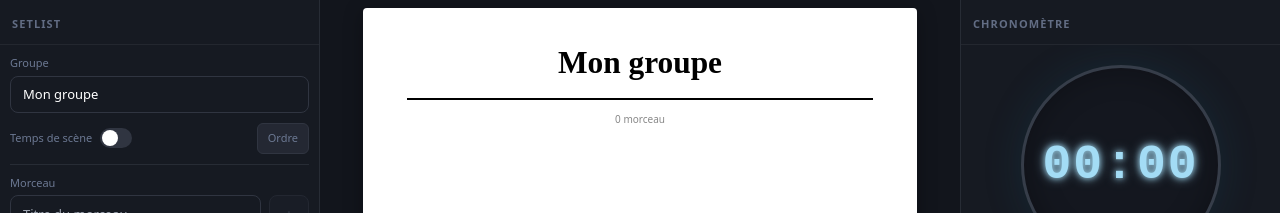
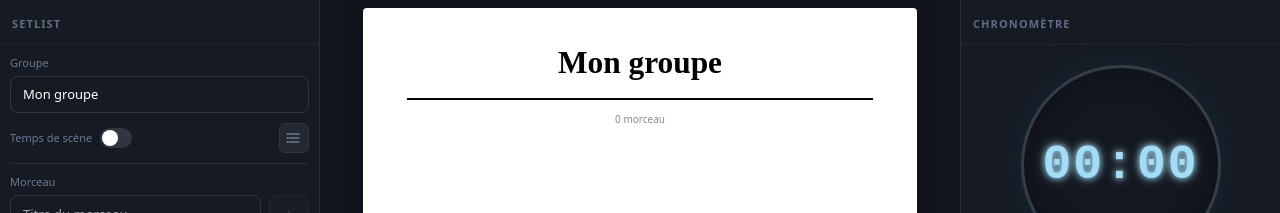
Before and after one commit to DjoAHP/setlab-saas, a React (Vite) app: page / in a window 1280 px wide. Shown: the top 213 px of the page. Built offline with nearby package versions, Linux system fonts and the light colour scheme; the HTML template or start-up script is replaced by a standard one.

Commit message:
feat: replace Ordre text with SVG icon, add toast notification for chrono transfer

```diff
--- a/src/components/ChronoPanel.tsx
+++ b/src/components/ChronoPanel.tsx
@@ -8,6 +8,8 @@ export function ChronoPanel() {
   const [elapsedMs, setElapsedMs] = useState(0);
   const [display, setDisplay] = useState({ minutes: 0, seconds: 0 });
   const [selectedSongId, setSelectedSongId] = useState("");
+  const [toastVisible, setToastVisible] = useState(false);
+  const [toastSong, setToastSong] = useState("");
 
   useEffect(() => {
     const listener = (state: any) => {
@@ -31,13 +33,17 @@ export function ChronoPanel() {
     return () => document.removeEventListener("keydown", onKey);
   }, [isRunning]);
 
+  const songs = [...(setlist?.songs ?? [])].sort((a, b) => a.position - b.position);
+
   const handleTransfert = useCallback(() => {
     if (!selectedSongId || elapsedMs === 0) return;
     const newTime = Math.floor(elapsedMs / 1000);
     updateSong(selectedSongId, { time: newTime });
-  }, [selectedSongId, elapsedMs, updateSong]);
-
-  const songs = [...(setlist?.songs ?? [])].sort((a, b) => a.position - b.position);
+    const song = songs.find((s) => s.id === selectedSongId);
+    setToastSong(song?.title ?? "");
+    setToastVisible(true);
+    setTimeout(() => setToastVisible(false), 2000);
+  }, [selectedSongId, elapsedMs, updateSong, songs]);
 
   const formatMs = (ms: number) => {
     const totalSec = Math.floor(ms / 1000);
@@ -168,6 +174,19 @@ export function ChronoPanel() {
           </button>
         </div>
       </div>
+
+      {/* Toast confirmation */}
+      <div
+        style={{
+          position: "fixed", bottom: "80px", left: "50%", transform: "translateX(-50%)",
+          background: "hsl(var(--tl-accent-button))", color: "white",
+          padding: "8px 16px", borderRadius: "8px", fontSize: "12px",
+          opacity: toastVisible ? 1 : 0, transition: "opacity 0.3s",
+          pointerEvents: "none", zIndex: 200, whiteSpace: "nowrap",
+        }}
+      >
+        ✓ Temps ajouté à « {toastSong} »
+      </div>
     </div>
   );
 }
--- a/src/components/SetlistEditor.tsx
+++ b/src/components/SetlistEditor.tsx
@@ -294,12 +294,19 @@ export function SetlistEditor() {
                 onClick={() => setOrdreModalOuverte(true)}
                 style={{
                   background: "hsl(222, 18%, 17%)", border: "1px solid hsl(220, 15%, 22%)",
-                  color: "hsl(220, 15%, 50%)", padding: "6px 10px", borderRadius: "6px",
-                  fontSize: "11px", cursor: "pointer", whiteSpace: "nowrap",
+                  color: "hsl(220, 15%, 50%)", padding: "6px", borderRadius: "6px",
+                  cursor: "pointer", display: "flex", alignItems: "center", justifyContent: "center",
                 }}
                 title="Réordonner les morceaux"
               >
-                Ordre
+                <svg width="16" height="16" viewBox="0 0 16 16" fill="none" stroke="currentColor" strokeWidth="1.5" strokeLinecap="round">
+                  <line x1="3" y1="4" x2="13" y2="4" />
+                  <line x1="3" y1="8" x2="13" y2="8" />
+                  <line x1="3" y1="12" x2="13" y2="12" />
+                  <circle cx="1.5" cy="4" r="1" fill="currentColor" stroke="none" />
+                  <circle cx="1.5" cy="8" r="1" fill="currentColor" stroke="none" />
+                  <circle cx="1.5" cy="12" r="1" fill="currentColor" stroke="none" />
+                </svg>
               </button>
             </div>
             {stageEnabled && (
```
